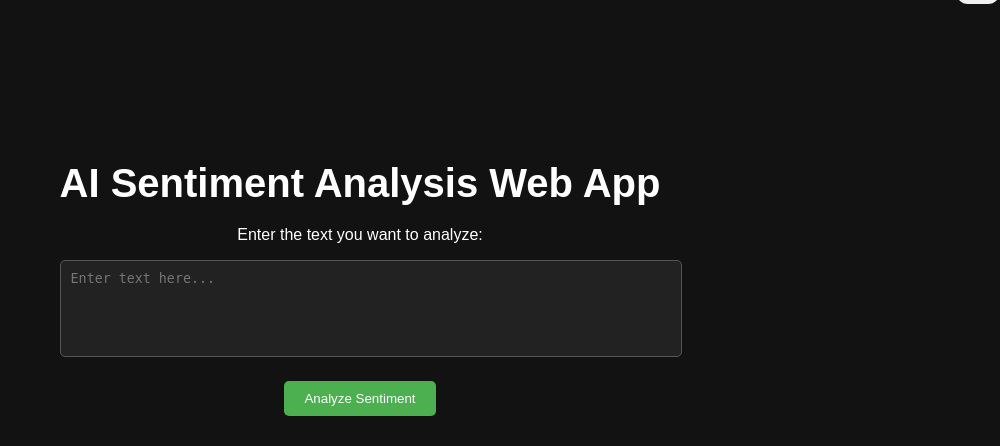
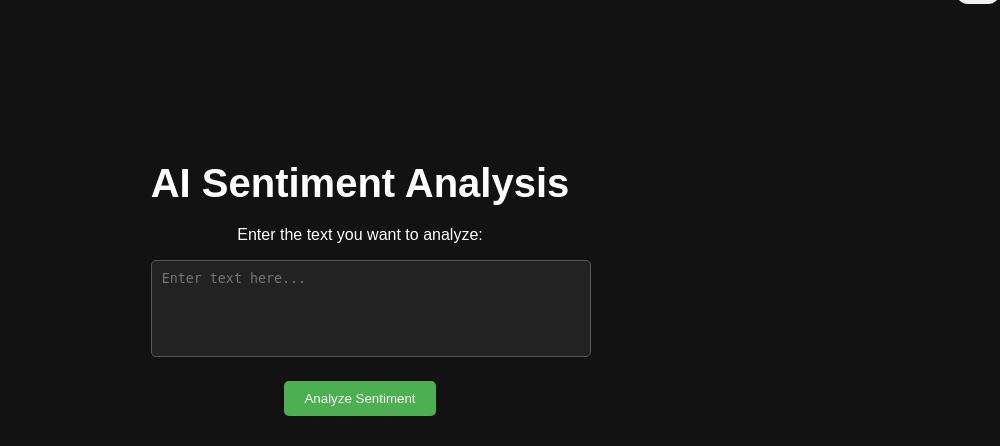
Before and after one commit to Savitha-1111/aisenti, a Flask app: page / in a window 1280 px wide. Shown: the part 40-486 px from the top of the page, without its empty margins (280-1280 px from the left). Run offline with Flask 3, Linux system fonts and the light colour scheme; grey boxes are pictures that could not be loaded.

Commit message:
Update index.html

```diff
--- a/templates/index.html
+++ b/templates/index.html
@@ -3,7 +3,7 @@
 <head>
     <meta charset="UTF-8">
     <meta name="viewport" content="width=device-width, initial-scale=1.0">
-    <title>AI Sentiment Analysis Web App</title>
+    <title>AI Sentiment Analysis </title>
     <style>
         body {
             background-color: #121212;
@@ -332,7 +332,7 @@
     </header>
     <main>
         <section class="hero">
-            <h1>AI Sentiment Analysis Web App</h1>
+            <h1>AI Sentiment Analysis </h1>
             <p>Enter the text you want to analyze:</p>
 
             <textarea id="text-input" rows="5" cols="10" placeholder="Enter text here..."></textarea>
```
